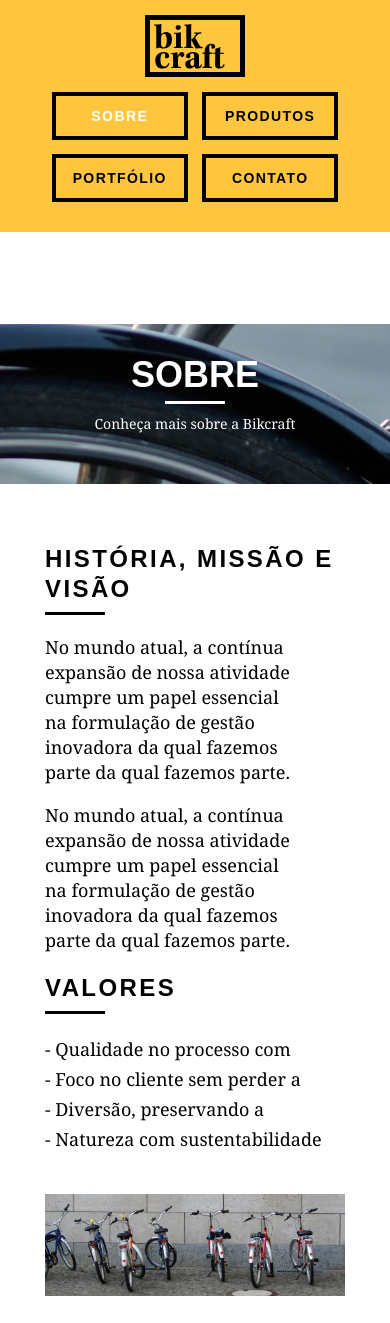
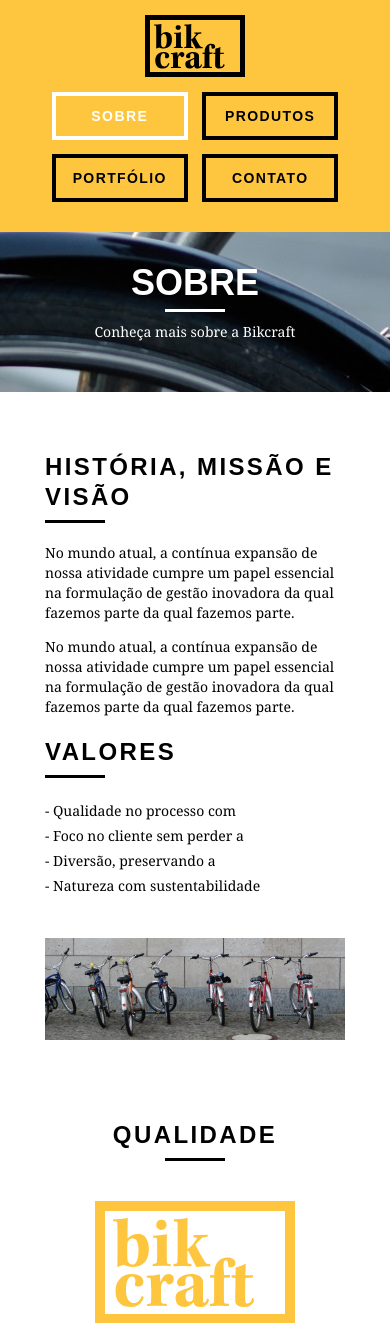
Before and after one commit to wevertonmonteiroc/bikcraft, a PHP site: page /sobre.html in a window 390 px wide. Shown: the top 1323 px of the page. Run offline with PHP 8.4, Linux system fonts and the light colour scheme.

Commit message:
Adequação da responsividade da pagina Sobre

```diff
--- a/css/responsivo.css
+++ b/css/responsivo.css
@@ -58,6 +58,10 @@
 		border-color: #ffffff;
 	}
 
+	.header_menu ul li a.menu_ativo {
+		border-color: #FFFFFF;
+	}
+
 	/*Introdução*/
 
 	.introducao h1 {
@@ -71,6 +75,12 @@
     	background-size: cover;
 	}
 
+	/*Introdução Interna*/
+
+	.introducao-interna {
+		margin-top: 0px;
+	}
+
 	/*Call*/
 	.call {
 		padding-top: 10px;
@@ -82,4 +92,15 @@
 		display: none;
 	}
 
+	/*Sobre*/
+
+	.missao_sobre p {
+		font-size: 14px;
+		line-height: 20px;
+		padding-right: 0px;
+	}
+	.missao_sobre ul li {
+		font-size: 14px;
+		line-height: 25px;
+	}
 }
```
